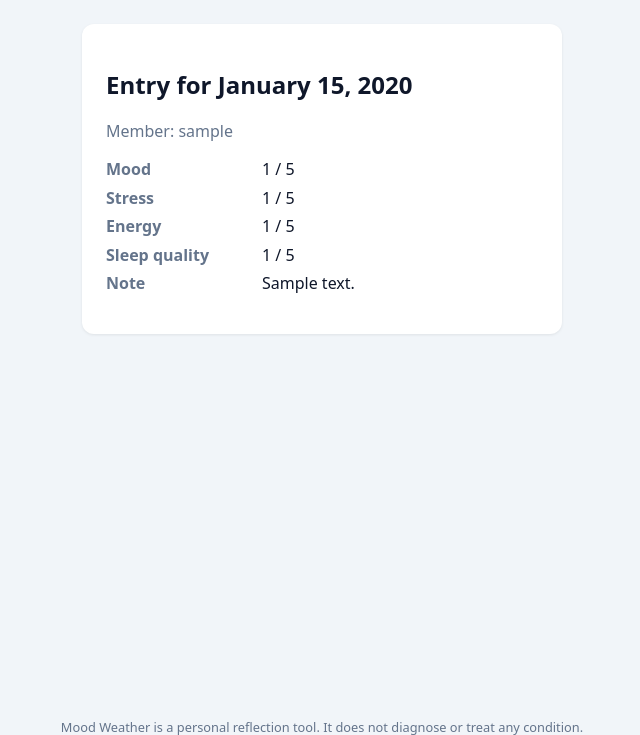
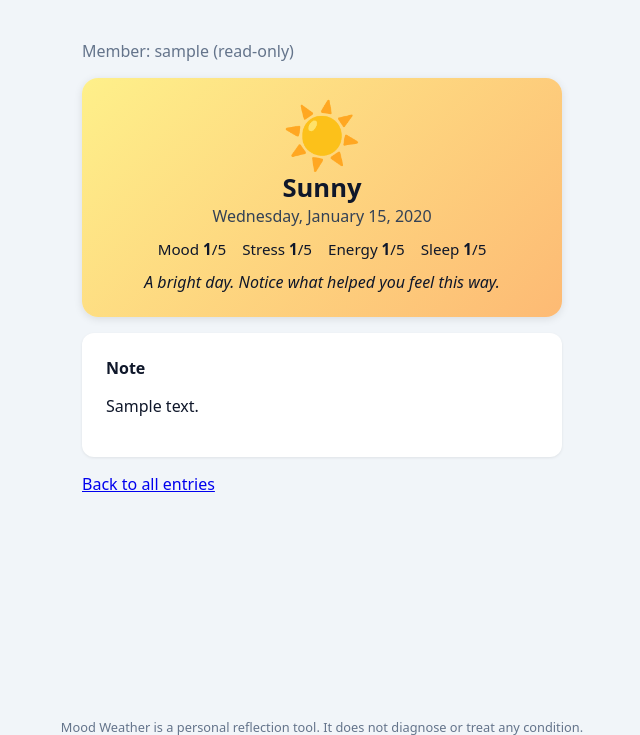
Before and after one commit to JustinChrisleigh15/MoodWeather-Alqueza-Justin-G7, a Django app: page /moods/1/ in a window 1280 px wide. Shown: the part 48-783 px from the top of the page, without its empty margins (318-958 px from the left). Run offline with Django 5.2, Linux system fonts and the light colour scheme; a user stored in the database is signed in; tables that the repository leaves empty hold one stand-in row (values such as "Sample post").

Commit message:
Add Mood Weather Card and show it on dashboards

```diff
--- a/static/css/style.css
+++ b/static/css/style.css
@@ -33,3 +33,17 @@ dl { display:grid; grid-template-columns:140px 1fr; gap:.4rem 1rem; } dt { font-
 .row { display:flex; justify-content:space-between; align-items:center; gap:1rem; flex-wrap:wrap; }
 select, textarea, input[type=date] { padding:.6rem; border:1px solid #cbd5e1; border-radius:8px; font-size:1rem; width:100%; font-family:inherit; }
 .btn.danger { background:#dc2626; } .btn.danger:hover { background:#991b1b; }
+
+/* --- Mood Weather card --- */
+.weather-card { border-radius:16px; padding:1.5rem; text-align:center; color:#0f172a; margin-bottom:1rem; box-shadow:0 2px 8px rgba(0,0,0,.1); }
+.w-icon { font-size:4rem; line-height:1; } .w-title { font-size:1.6rem; font-weight:700; margin-top:.25rem; }
+.w-date { color:#334155; margin-bottom:.75rem; }
+.w-stats { display:flex; justify-content:center; gap:.5rem 1rem; flex-wrap:wrap; font-size:.95rem; }
+.w-msg { margin:.75rem 0 0; font-style:italic; }
+.w-sunny { background:linear-gradient(135deg,#fef08a,#fdba74); }
+.w-partly_cloudy { background:linear-gradient(135deg,#fde68a,#bfdbfe); }
+.w-cloudy { background:linear-gradient(135deg,#e2e8f0,#cbd5e1); }
+.w-rainy { background:linear-gradient(135deg,#bfdbfe,#93c5fd); }
+.w-stormy { background:linear-gradient(135deg,#a5b4fc,#818cf8); color:#1e1b4b; }
+.filters { display:flex; gap:.5rem; flex-wrap:wrap; align-items:center; } .filters input, .filters select { width:auto; flex:1; min-width:160px; }
+.pill { display:inline-block; background:#e0f2fe; color:#075985; border-radius:999px; padding:.25rem .75rem; margin:.15rem; }
--- /dev/null
+++ b/templates/moods/_weather_card.html
@@ -0,0 +1,12 @@
+<div class="weather-card w-{{ entry.weather }}">
+  <div class="w-icon">{{ entry.weather_icon }}</div>
+  <div class="w-title">{{ entry.get_weather_display }}</div>
+  <div class="w-date">{{ entry.entry_date|date:"l, F d, Y" }}</div>
+  <div class="w-stats">
+    <span>Mood <strong>{{ entry.mood }}</strong>/5</span>
+    <span>Stress <strong>{{ entry.stress }}</strong>/5</span>
+    <span>Energy <strong>{{ entry.energy }}</strong>/5</span>
+    <span>Sleep <strong>{{ entry.sleep_quality }}</strong>/5</span>
+  </div>
+  <p class="w-msg">{{ entry.weather_message }}</p>
+</div>
--- a/templates/moods/entry_detail.html
+++ b/templates/moods/entry_detail.html
@@ -1,19 +1,16 @@
 {% extends 'base.html' %}
-{% block title %}Entry {{ entry.entry_date }} | Mood Weather{% endblock %}
+{% block title %}Mood Weather Card | Mood Weather{% endblock %}
 {% block content %}
-<section class="card narrow">
-  <h1>Entry for {{ entry.entry_date|date:"F d, Y" }}</h1>
-  {% if user.role == 'admin' %}<p class="muted">Member: {{ entry.user.username }}</p>{% endif %}
-  <dl>
-    <dt>Mood</dt><dd>{{ entry.mood }} / 5</dd>
-    <dt>Stress</dt><dd>{{ entry.stress }} / 5</dd>
-    <dt>Energy</dt><dd>{{ entry.energy }} / 5</dd>
-    <dt>Sleep quality</dt><dd>{{ entry.sleep_quality }} / 5</dd>
-    <dt>Note</dt><dd>{{ entry.note|default:"—" }}</dd>
-  </dl>
+<section class="narrow">
+  {% if user.role == 'admin' %}<p class="muted">Member: {{ entry.user.username }} (read-only)</p>{% endif %}
+  {% include 'moods/_weather_card.html' %}
+  {% if entry.note %}<div class="card"><strong>Note</strong><p>{{ entry.note }}</p></div>{% endif %}
   {% if user.role == 'member' %}
     <a class="btn" href="{% url 'moods:entry_update' entry.pk %}">Edit</a>
     <a class="btn danger" href="{% url 'moods:entry_delete' entry.pk %}">Delete</a>
+    <a href="{% url 'moods:entry_list' %}">Back to entries</a>
+  {% else %}
+    <a href="{% url 'moods:admin_entries' %}">Back to all entries</a>
   {% endif %}
 </section>
 {% endblock %}
--- a/templates/moods/entry_list.html
+++ b/templates/moods/entry_list.html
@@ -5,11 +5,11 @@
 <section class="card">
   {% if page.object_list %}
   <table>
-    <thead><tr><th>Date</th><th>Mood</th><th>Stress</th><th>Energy</th><th>Sleep</th><th></th></tr></thead>
+    <thead><tr><th>Date</th><th>Weather</th><th>Mood</th><th>Stress</th><th>Energy</th><th>Sleep</th><th></th></tr></thead>
     <tbody>
     {% for e in page.object_list %}
       <tr>
-        <td>{{ e.entry_date|date:"M d, Y" }}</td><td>{{ e.mood }}</td><td>{{ e.stress }}</td><td>{{ e.energy }}</td><td>{{ e.sleep_quality }}</td>
+        <td>{{ e.entry_date|date:"M d, Y" }}</td><td>{{ e.weather_icon }} {{ e.get_weather_display }}</td><td>{{ e.mood }}</td><td>{{ e.stress }}</td><td>{{ e.energy }}</td><td>{{ e.sleep_quality }}</td>
         <td><a href="{% url 'moods:entry_detail' e.pk %}">View</a> · <a href="{% url 'moods:entry_update' e.pk %}">Edit</a> · <a href="{% url 'moods:entry_delete' e.pk %}">Delete</a></td>
       </tr>
     {% endfor %}
```
Also changed, not shown: templates/accounts/admin_dashboard.html (+17 -0 lines), templates/accounts/member_dashboard.html (+5 -5 lines), templates/moods/admin_entries.html (added, +30 -0 lines).
